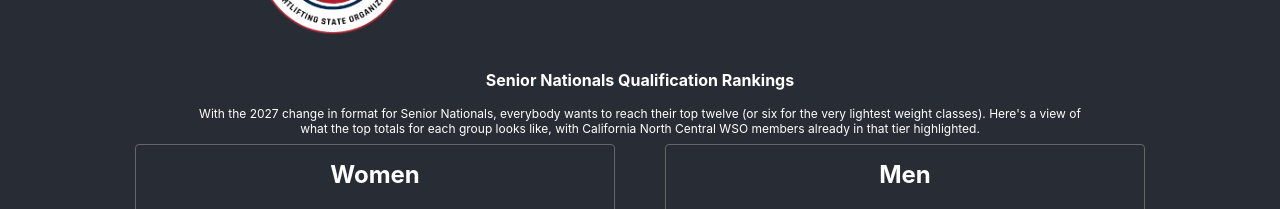
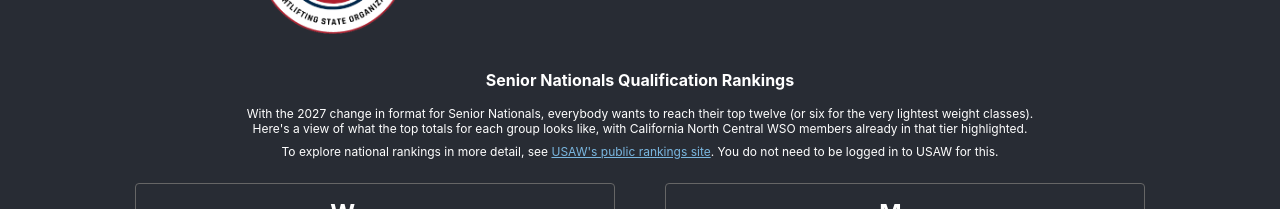
Before and after one commit to brigittebieyro/records-explorer, a React (Create React App) app: page /goals in a window 1280 px wide. Shown: the part 146-355 px from the top of the page. Built offline with nearby package versions, Linux system fonts and the light colour scheme; no server answers.

Commit message:
Add a link to the rankings site,and expand info test. Minor styling fixes.

```diff
--- a/src/App.css
+++ b/src/App.css
@@ -62,6 +62,10 @@
 
 .common-text-link:active {
   color: var(--link-color-active);
+}
+
+.common-text-header {
+  margin-bottom: 24px;
 }
 
 /* Menu styles */
@@ -499,7 +503,7 @@
 /* Local Meet Results styles */
 .local-meets-parent {
   margin: 0 50px 50px 50px;
-  text-align: left;
+  text-align: center;
   width: 100%;
   max-width: 1100px;
 }
@@ -507,7 +511,7 @@
 .local-meets-list {
   list-style: none;
   padding: 0;
-  margin: 0;
+  margin: 0 50px;
 }
 
 .local-meet-item {
@@ -577,6 +581,10 @@
 /* Goals list styles */
 .goals-parent {
   color: var(--main-text-color);
+  text-align: center;
+  padding: 0 50px 50px 50px;
+  width: 100%;
+  box-sizing: border-box;
 }
 
 .goals-column-header {
--- a/src/Data/RoutesAndSettings.ts
+++ b/src/Data/RoutesAndSettings.ts
@@ -13,6 +13,9 @@
   const limit = typeof count === 'number' && count > 0 ? count : 3;
   return `${_baseUrl}/categories/all/rankings/table/data?platform=1&p=0&l=${limit}&sort=action&d=asc&s=&st=`;
 };
+
+export const usawRankingsPublicSiteLink =
+  'https://usaweightlifting.sport80.com/public/rankings/all';
 
 export const getLifterId = (lifterActionRoute: Array<{ url: string }>): string => {
   return lifterActionRoute[0].url.split(
@@ -92,6 +95,8 @@
 export const currentRecordsSheetId = '1ZAs27jQCPYTVgLuQ-feBHSO-BgGjGCewUs0djG23pXQ';
 export const currentRecordsSheetName = 'Raw_Data';
 export const priorRecordsSheetNames = ['Pre-June2025'];
+export const publicSpreadsheetLink =
+  'https://docs.google.com/spreadsheets/d/1ZAs27jQCPYTVgLuQ-feBHSO-BgGjGCewUs0djG23pXQ';
 
 // ----------------------------------------------------------------------------------------------------------------
 // External Links
--- a/src/Goals/Goals.tsx
+++ b/src/Goals/Goals.tsx
@@ -1,5 +1,5 @@
 import { defaultWeightClasses } from '../Data/defaultWeightClasses';
-import { endDate, wsoName } from '../Data/RoutesAndSettings';
+import { endDate, usawRankingsPublicSiteLink, wsoName } from '../Data/RoutesAndSettings';
 import GoalsWeightClass from './components/GoalsWeightClass';
 
 const femaleClasses = defaultWeightClasses.filter((wc) => wc.gender === 'female');
@@ -14,12 +14,21 @@
 function Goals() {
   return (
     <div className="goals-parent">
+      <div className="common-text-header">
         <p className="page-title">Senior Nationals Qualification Rankings</p>
         <p className="goals-descriptive-text">
           With the 2027 change in format for Senior Nationals, everybody wants to reach their top
           twelve (or six for the very lightest weight classes). Here's a view of what the top totals
           for each group looks like, with {wsoName} WSO members already in that tier highlighted.
         </p>
+        <p className="goals-descriptive-text">
+          To explore national rankings in more detail, see{' '}
+          <a href={usawRankingsPublicSiteLink} target="_blank" className="common-text-link">
+            USAW's public rankings site
+          </a>
+          . You do not need to be logged in to USAW for this.
+        </p>
+      </div>
       <div className="all-records-columns">
         <div className="all-records-column">
           <h2 className="goals-column-header">Women</h2>
--- a/src/Goals/components/GoalsWeightClass.tsx
+++ b/src/Goals/components/GoalsWeightClass.tsx
@@ -54,7 +54,7 @@
   };
 
   return (
-    <div className="goals-parent">
+    <div className="goals-list-segment">
       {status !== 'complete' && <CircleLoader loading={true} color="gold" />}
       {status === 'complete' &&
         lifters.slice(0, count).map((lifter, index) => (
--- a/src/Info/Info.tsx
+++ b/src/Info/Info.tsx
@@ -3,6 +3,7 @@
   githubUrl,
   maintainerEmail,
   maintainerName,
+  publicSpreadsheetLink,
   wsoInfoUSAWUrl,
 } from '../Data/RoutesAndSettings';
 
@@ -83,6 +84,22 @@
             and celebrated.
           </p>
           <p>
+            This site gathers data directly from USAW's public rankings and results database, which
+            means it's vulnerable to errors in meet results. Recognized records are stored in a{' '}
+            <a href={publicSpreadsheetLink} target="_blank" className="common-text-link">
+              public spreadsheet
+            </a>
+            , which was used before this site existed. Whereever possible, we've linked directly to
+            public pages for further research and verification. If you notice something totally
+            implausible, let us know! We may exclude it and others like it, or reach out to USAW for
+            help correcting the data.
+          </p>
+          <p>
+            Additional features are being added slowly and by request. Local meet results was Jim
+            Schmitz's idea. Most recently, a tool for athletes and coaches to see who's likely to
+            make it ot the Rogue Stage at 2027 Senior Nationals. Got ideas? Please reach out!
+          </p>
+          <p>
             You can find this project on{' '}
             <a href={githubUrl} target="_blank" className="common-text-link">
               GitHub
--- a/src/RecordViewer/components/AllCurrentRecordsView.tsx
+++ b/src/RecordViewer/components/AllCurrentRecordsView.tsx
@@ -45,7 +45,7 @@
     <div className="all-records-view-parent">
       <p className="page-title">All Current Record Holders</p>
 
-      <p className="record-viewer-fine-print all-records-fine-print">
+      <p className="common-text-header record-viewer-fine-print all-records-fine-print">
         Use the dropdown above to see the current standard and best lifts, plus historical best
         across previous weight classes. The 2026 standard for records, if there is not a
         recordholder yet, is 85% of the national record standard. In 2025, the standard was 90%,
```
Lines whose indentation alone changed are shown as unchanged.
